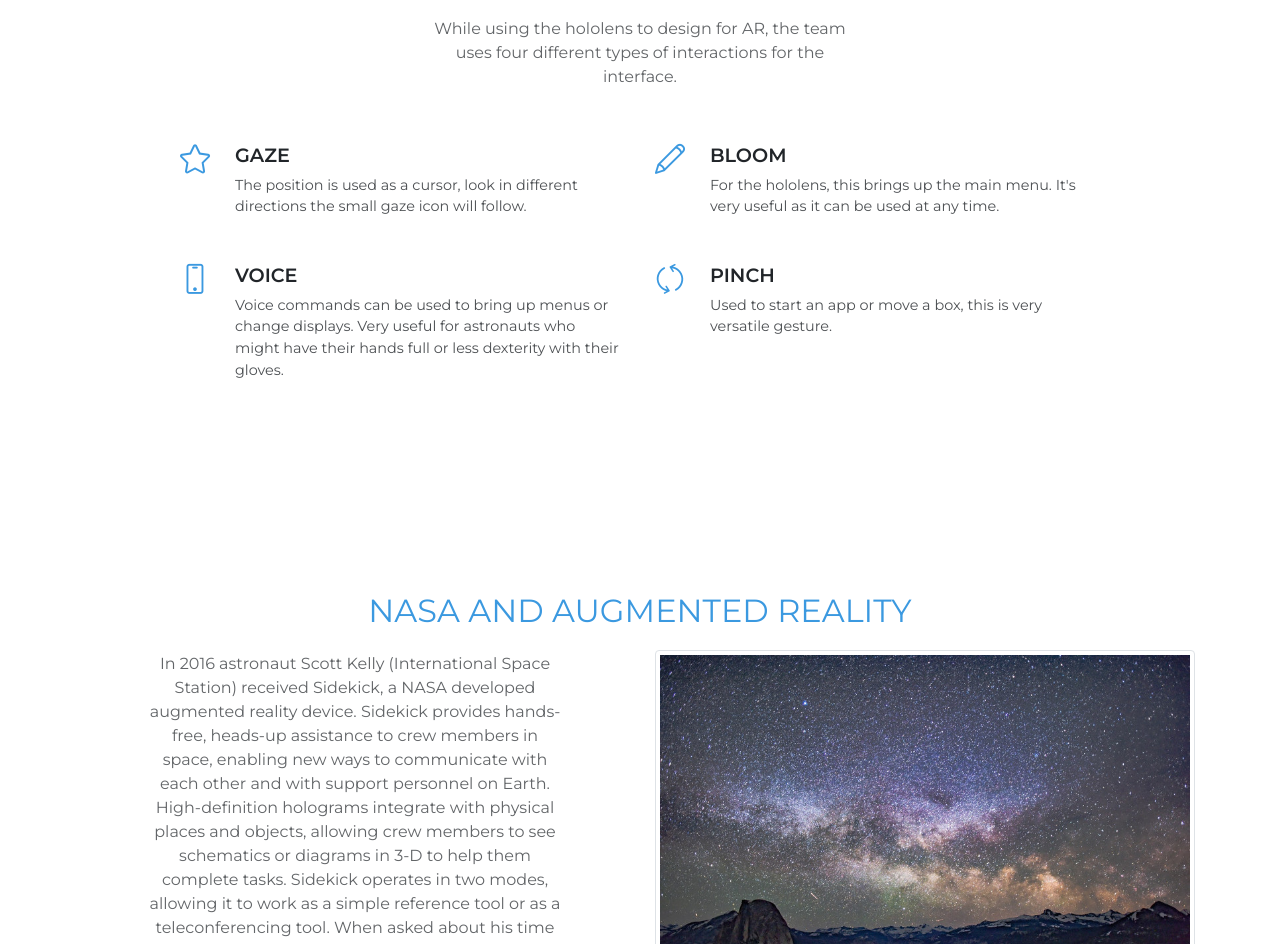
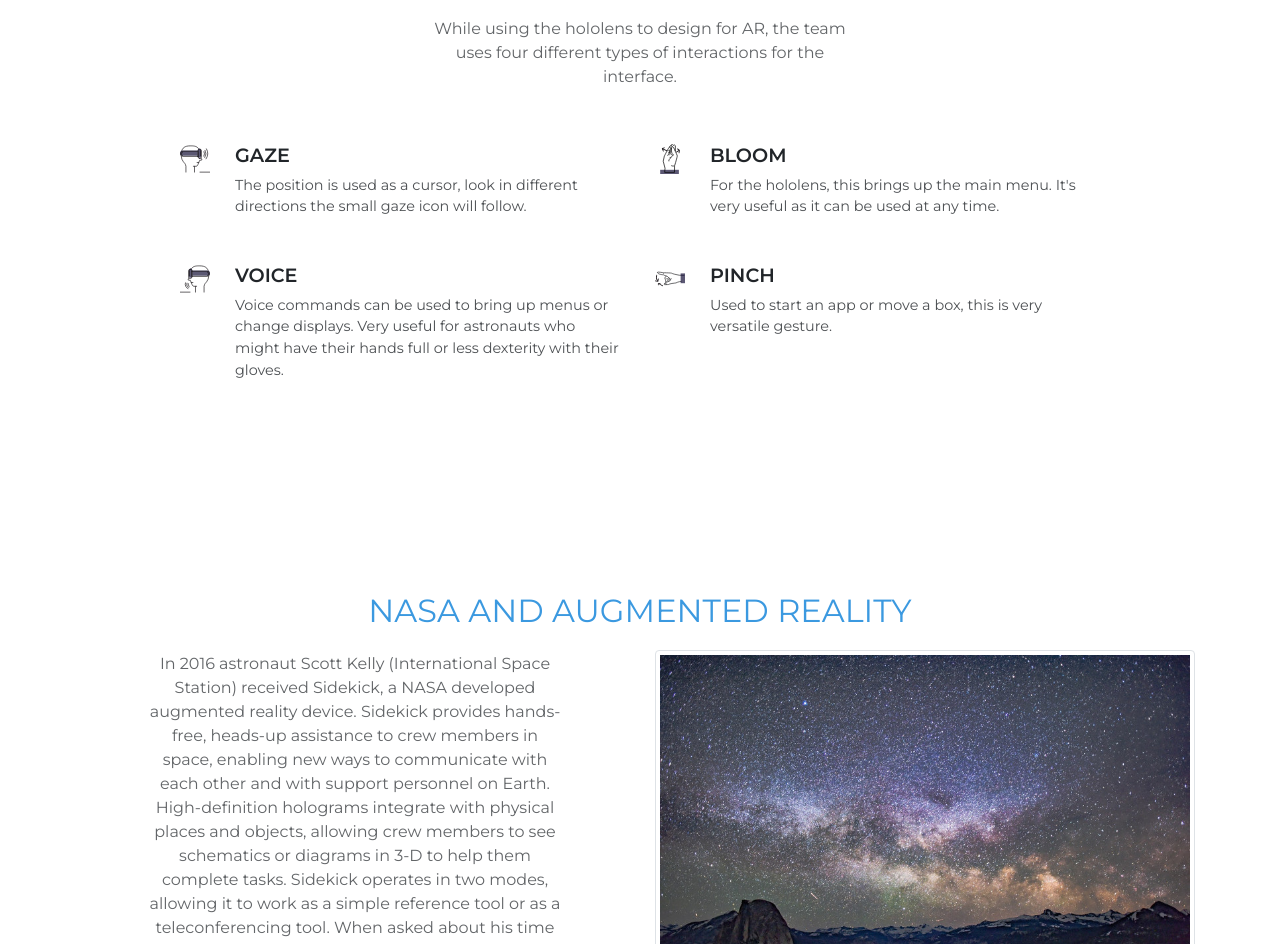
Before and after one commit to ppass5/TopSuits_Website, a plain HTML site: page new-complete/index.html in a window 1280 px wide. Shown: the part 5622-6566 px from the top of the page. Drawn offline with nearby package versions, Linux system fonts and the light colour scheme; some packages are replaced by stand-ins of ours; a script that the page names is missing.

Commit message:
updated icons

```diff
--- a/new-complete/index.html
+++ b/new-complete/index.html
@@ -237,19 +237,19 @@ Designing for a space is different from what we currently do, which is design fo
                     <p>While using the hololens to design for AR, the team uses four different types of interactions for the interface.</p>
                 </div>
                 <div class="row justify-content-center">
-                    <div class="col-md-5 feature-box"><i class="icon-star icon"></i>
+                    <div class="col-md-5 feature-box"><img src="assets/img/icons/gaze.svg" class="icon" style="height:30px;">
                         <h4>GAZE</h4>
                         <p>The position is used as a cursor, look in different directions the small gaze icon will follow.</p>
                     </div>
-                    <div class="col-md-5 feature-box"><i class="icon-pencil icon"></i>
+                    <div class="col-md-5 feature-box"><img src="assets/img/icons/bloom.svg" class="icon" style="height:30px;">
                         <h4>BLOOM</h4>
                         <p>For the hololens, this brings up the main menu. It's very useful as it can be used at any time.</p>
                     </div>
-                    <div class="col-md-5 feature-box"><i class="icon-screen-smartphone icon"></i>
+                    <div class="col-md-5 feature-box"><img src="assets/img/icons/voice.svg" class="icon" style="height:30px;">
                         <h4>VOICE</h4>
                         <p>Voice commands can be used to bring up menus or change displays. Very useful for astronauts who might have their hands full or less dexterity with their gloves. </p>
                     </div>
-                    <div class="col-md-5 feature-box"><i class="icon-refresh icon"></i>
+                    <div class="col-md-5 feature-box"><img src="assets/img/icons/pinch.svg" class="icon" style="height:30px;">
                         <h4>PINCH</h4>
                         <p>Used to start an app or move a box, this is very versatile gesture. </p>
                     </div>
```
Also changed, not shown: new-complete/assets/img/icons/bloom.png (added), new-complete/assets/img/icons/bloom.svg (added), new-complete/assets/img/icons/gaze.svg (added), new-complete/assets/img/icons/pinch.svg (added), new-complete/assets/img/icons/voice.svg (added).
